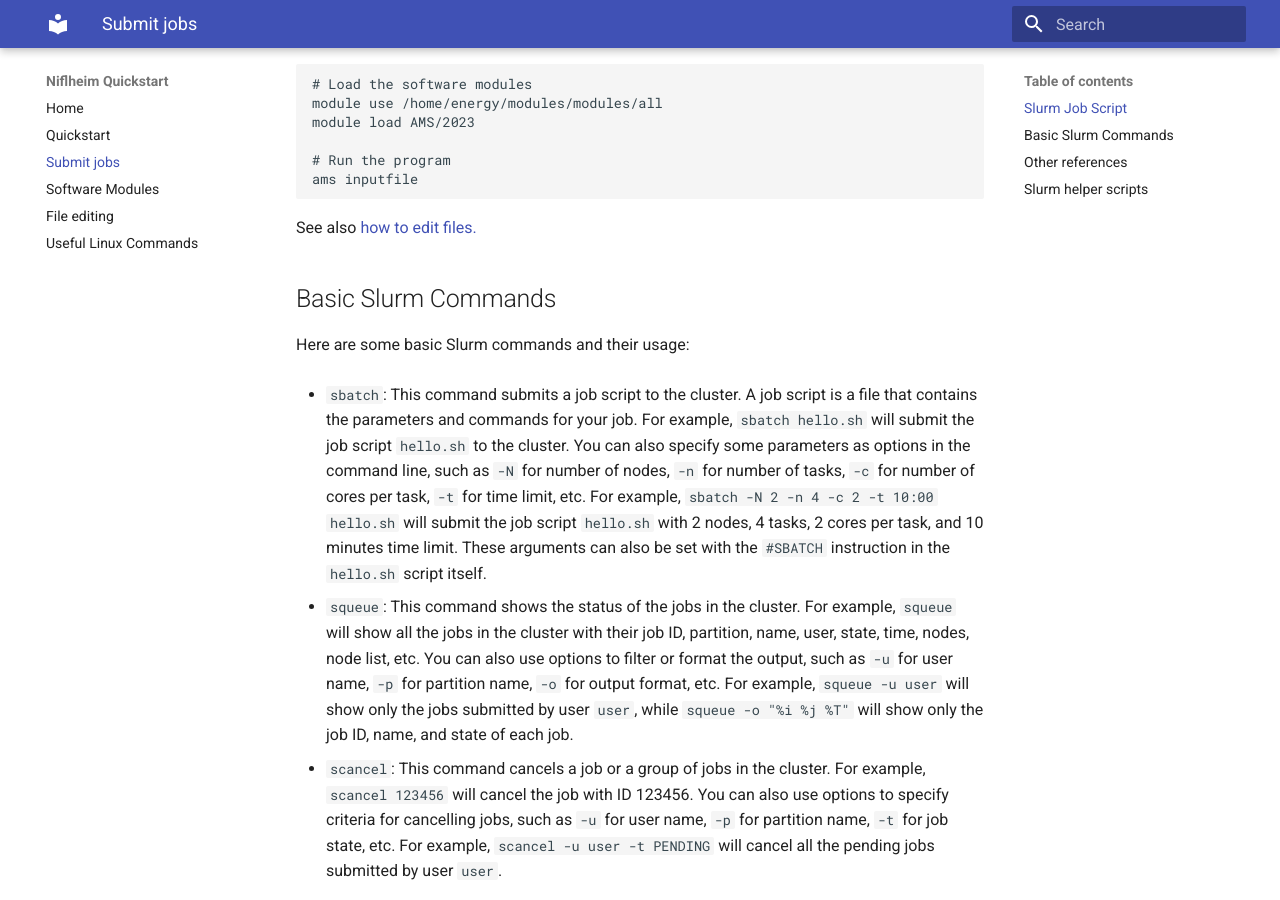
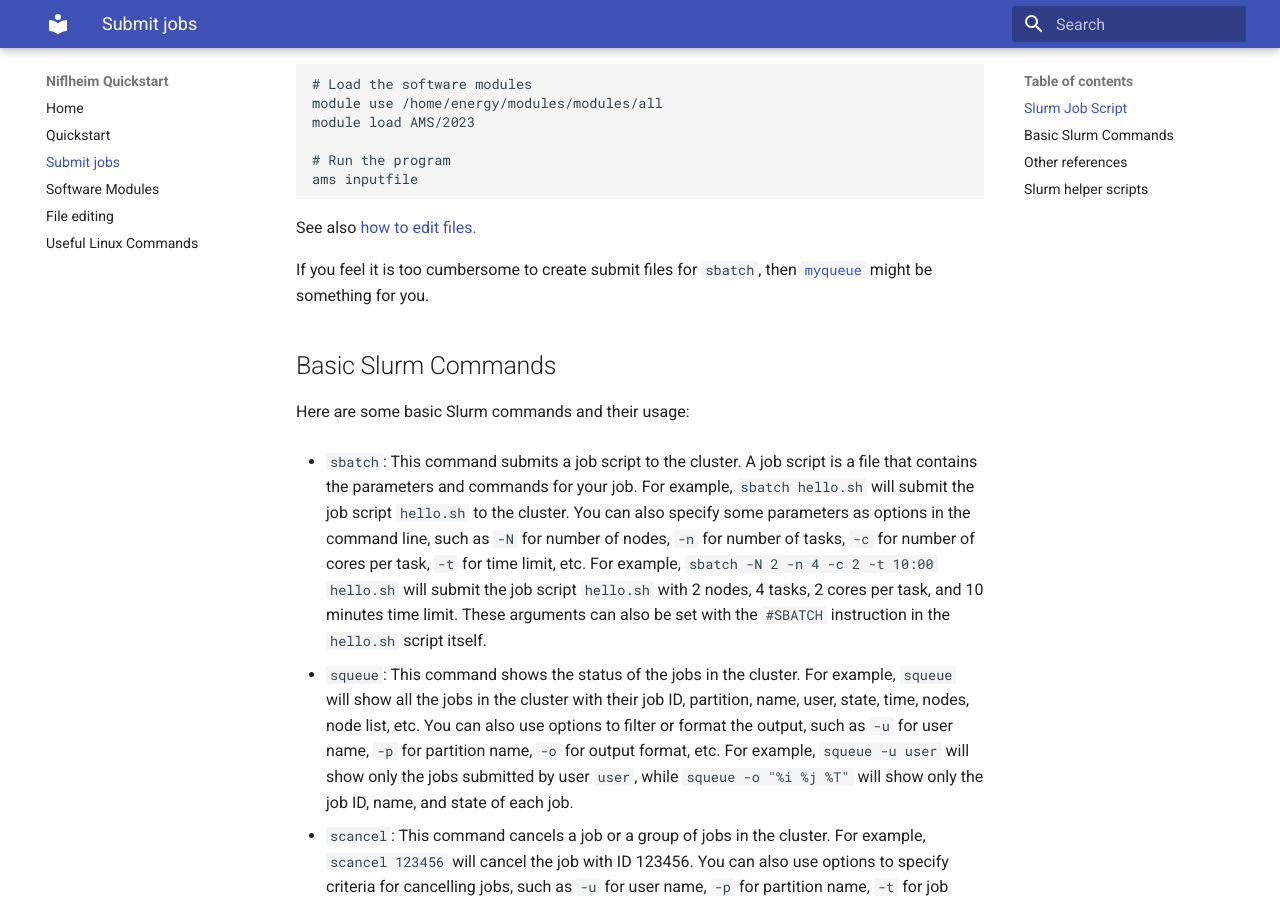
Before and after one commit to dtu-energy/niflheim-quickstart, an MkDocs documentation site: the page built from docs/slurm.md, in a window 1280 px wide and 900 px high, scrolled down 912 px. Built offline with MkDocs 1.6.1 and Material for MkDocs 9.7.7, drawn with Linux system fonts in a browser that asks for light colours.

Commit message:
link to myqueue

```diff
--- a/docs/slurm.md
+++ b/docs/slurm.md
@@ -40,6 +40,8 @@ ams inputfile
 
 See also [how to edit files.](editing-files.md)
 
+If you feel it is too cumbersome to create submit files for `sbatch`, then [`myqueue`](https://myqueue.readthedocs.io/en/latest/) might be something for you.
+
 ## Basic Slurm Commands
 
 Here are some basic Slurm commands and their usage:
```
